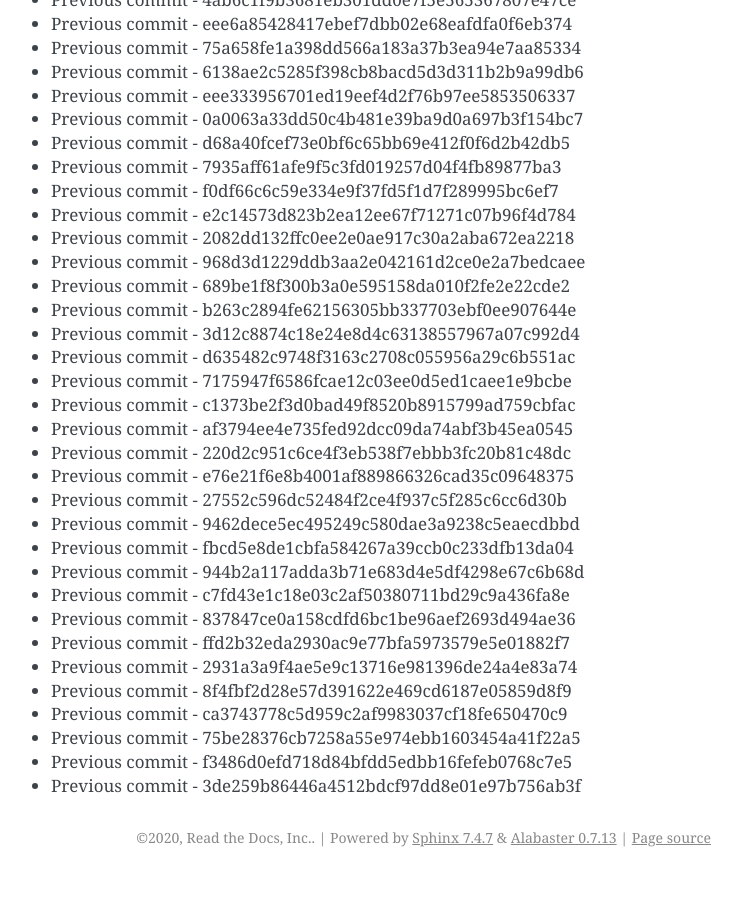
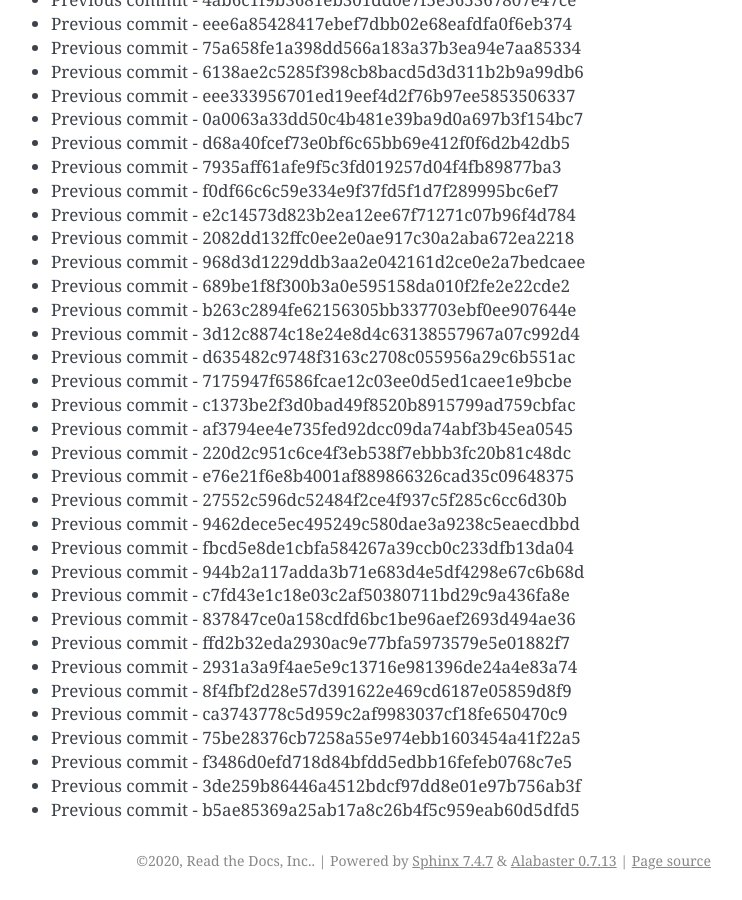
Before and after one commit to readthedocs/rtd-git-stresstest, a Sphinx documentation site: the page built from docs/updates.rst, in a window 1280 px wide and 900 px high, scrolled down 31710 px. Shown: the whole window, without its empty margins (399-1141 px from the left). Built offline with Sphinx 7.4.7, drawn with Linux system fonts in a browser that asks for light colours; before the commit the page ends 32587 px from its top, so only the background shows below that.

Commit message:
Generating commit from previous: b5ae85369a25ab17a8c26b4f5c959eab60d5dfd5

```diff
--- a/docs/updates.rst
+++ b/docs/updates.rst
@@ -1364,3 +1364,4 @@ It can be tested for any performance characteristics.
 * Previous commit - 75be28376cb7258a55e974ebb1603454a41f22a5
 * Previous commit - f3486d0efd718d84bfdd5edbb16fefeb0768c7e5
 * Previous commit - 3de259b86446a4512bdcf97dd8e01e97b756ab3f
+* Previous commit - b5ae85369a25ab17a8c26b4f5c959eab60d5dfd5
```
